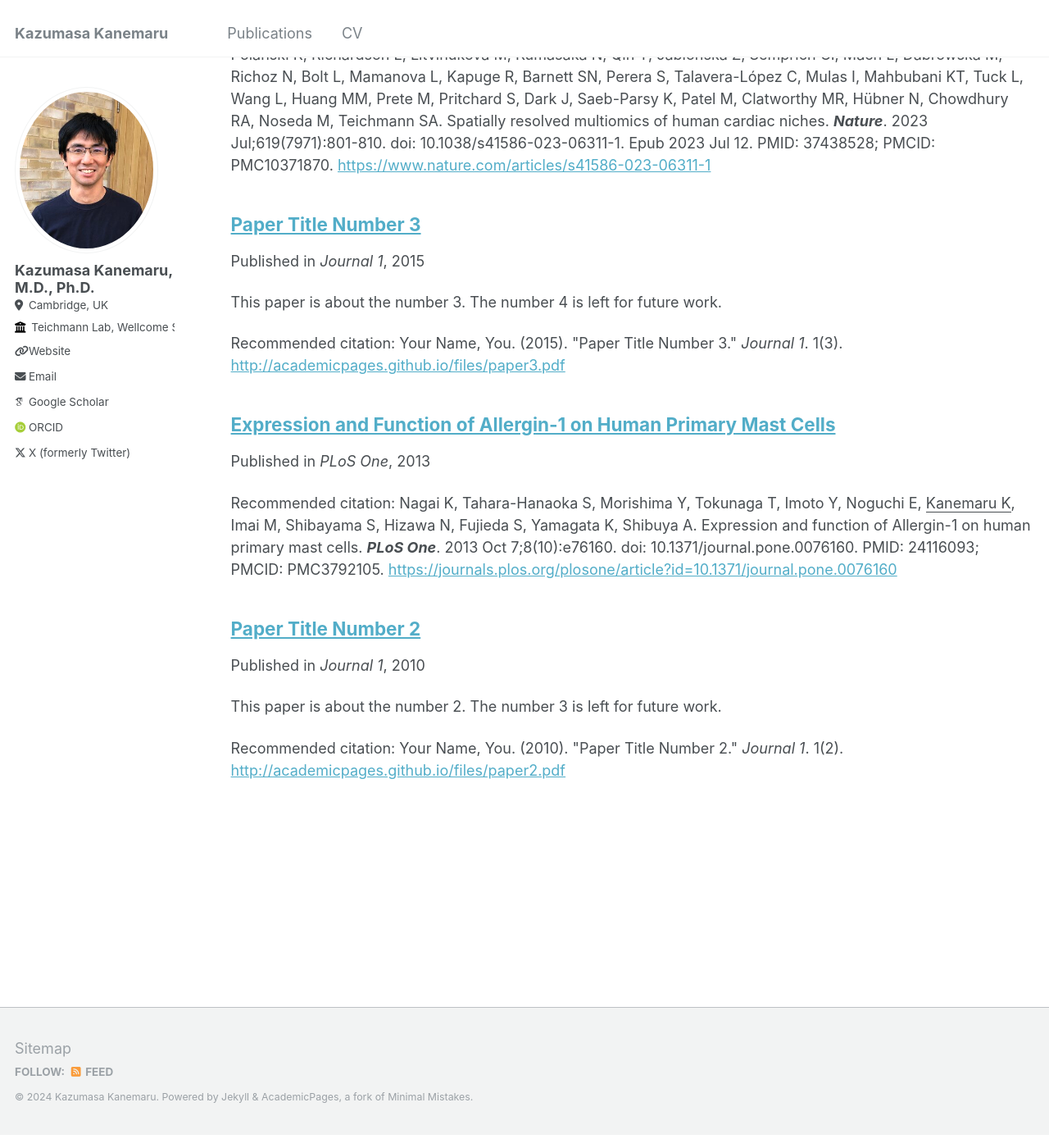
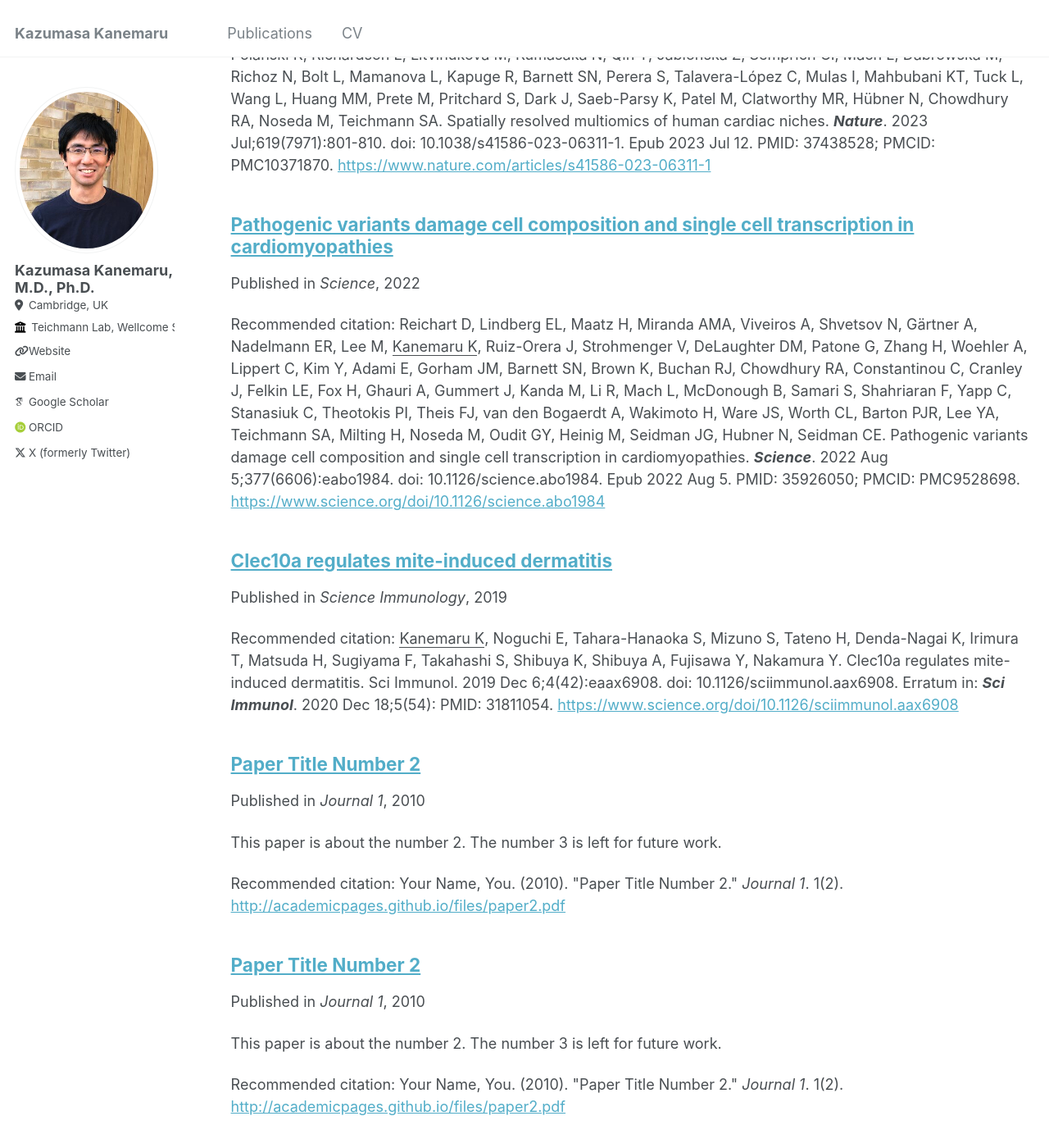
Before and after one commit to kazukane/kazukane.github.io, a Jekyll site: the page built from _pages/publications.md, in a window 1280 px wide and 1400 px high, scrolled down 290 px. Shown: the whole window at 82% size. Built offline with Jekyll 4.4.1, drawn with Linux system fonts in a browser that asks for light colours; some web fonts are replaced.

Commit message:
added publication

```diff
--- a/_publications/2015-10-01-paper-title-number-3.md
+++ b/_publications/2010-10-01-paper-title-number-2 copy.md
@@ -1,12 +1,12 @@
 ---
-title: "Paper Title Number 3"
+title: "Paper Title Number 2"
 collection: publications
-permalink: /publication/2015-10-01-paper-title-number-3
-excerpt: 'This paper is about the number 3. The number 4 is left for future work.'
-date: 2015-10-01
+permalink: /publication/2010-10-01-paper-title-number-2
+excerpt: 'This paper is about the number 2. The number 3 is left for future work.'
+date: 2010-10-01
 venue: 'Journal 1'
-paperurl: 'http://academicpages.github.io/files/paper3.pdf'
-citation: 'Your Name, You. (2015). &quot;Paper Title Number 3.&quot; <i>Journal 1</i>. 1(3).'
+paperurl: 'http://academicpages.github.io/files/paper2.pdf'
+citation: 'Your Name, You. (2010). &quot;Paper Title Number 2.&quot; <i>Journal 1</i>. 1(2).'
 ---
 
 The contents above will be part of a list of publications, if the user clicks the link for the publication than the contents of section will be rendered as a full page, allowing you to provide more information about the paper for the reader. When publications are displayed as a single page, the contents of the above "citation" field will automatically be included below this section in a smaller font.
--- a/_publications/2013-10-07-Human-mast-Allergin1.md
+++ /dev/null
@@ -1,10 +0,0 @@
----
-title: "Expression and Function of Allergin-1 on Human Primary Mast Cells"
-collection: publications
-permalink: /publication/2013-10-07-Human-mast-Allergin1
-excerpt: ''
-date: 2013-10-07
-venue: 'PLoS One'
-paperurl: 'https://journals.plos.org/plosone/article?id=10.1371/journal.pone.0076160'
-citation: 'Nagai K, Tahara-Hanaoka S, Morishima Y, Tokunaga T, Imoto Y, Noguchi E, <u>Kanemaru K</u>, Imai M, Shibayama S, Hizawa N, Fujieda S, Yamagata K, Shibuya A. Expression and function of Allergin-1 on human primary mast cells. <b><i>PLoS One</i></b>. 2013 Oct 7;8(10):e76160. doi: 10.1371/journal.pone.0076160. PMID: 24116093; PMCID: PMC3792105.'
----
--- /dev/null
+++ b/_publications/2019-12-06-Clec10a-regulates-mite-induced-dermatitis.md
@@ -0,0 +1,10 @@
+---
+title: "Clec10a regulates mite-induced dermatitis"
+collection: publications
+permalink: /publication/2019-12-06-Clec10a-regulates-mite-induced-dermatitis
+excerpt: ''
+date: 2019-12-06
+venue: 'Science Immunology'
+paperurl: 'https://www.science.org/doi/10.1126/sciimmunol.aax6908'
+citation: '<u>Kanemaru K</u>, Noguchi E, Tahara-Hanaoka S, Mizuno S, Tateno H, Denda-Nagai K, Irimura T, Matsuda H, Sugiyama F, Takahashi S, Shibuya K, Shibuya A, Fujisawa Y, Nakamura Y. Clec10a regulates mite-induced dermatitis. Sci Immunol. 2019 Dec 6;4(42):eaax6908. doi: 10.1126/sciimmunol.aax6908. Erratum in: <b><i>Sci Immunol</i></b>. 2020 Dec 18;5(54): PMID: 31811054.'
+---
--- /dev/null
+++ b/_publications/2022-08-05-Pathogenic variants damage cell composition and single cell transcription in cardiomyopathies.md
@@ -0,0 +1,10 @@
+---
+title: "Pathogenic variants damage cell composition and single cell transcription in cardiomyopathies"
+collection: publications
+permalink: /publication/2022-08-05-Pathogenic variants damage cell composition and single cell transcription in cardiomyopathies
+excerpt: ''
+date: 2022-08-05
+venue: 'Science'
+paperurl: 'https://www.science.org/doi/10.1126/science.abo1984'
+citation: 'Reichart D, Lindberg EL, Maatz H, Miranda AMA, Viveiros A, Shvetsov N, Gärtner A, Nadelmann ER, Lee M, <u>Kanemaru K</u>, Ruiz-Orera J, Strohmenger V, DeLaughter DM, Patone G, Zhang H, Woehler A, Lippert C, Kim Y, Adami E, Gorham JM, Barnett SN, Brown K, Buchan RJ, Chowdhury RA, Constantinou C, Cranley J, Felkin LE, Fox H, Ghauri A, Gummert J, Kanda M, Li R, Mach L, McDonough B, Samari S, Shahriaran F, Yapp C, Stanasiuk C, Theotokis PI, Theis FJ, van den Bogaerdt A, Wakimoto H, Ware JS, Worth CL, Barton PJR, Lee YA, Teichmann SA, Milting H, Noseda M, Oudit GY, Heinig M, Seidman JG, Hubner N, Seidman CE. Pathogenic variants damage cell composition and single cell transcription in cardiomyopathies. <b><i>Science</i></b>. 2022 Aug 5;377(6606):eabo1984. doi: 10.1126/science.abo1984. Epub 2022 Aug 5. PMID: 35926050; PMCID: PMC9528698.'
+---
```
Also changed, not shown: _publications/2010-10-01-paper-title-number-2 copy 2.md (renamed from _publications/2010-10-01-paper-title-number-2.md).
